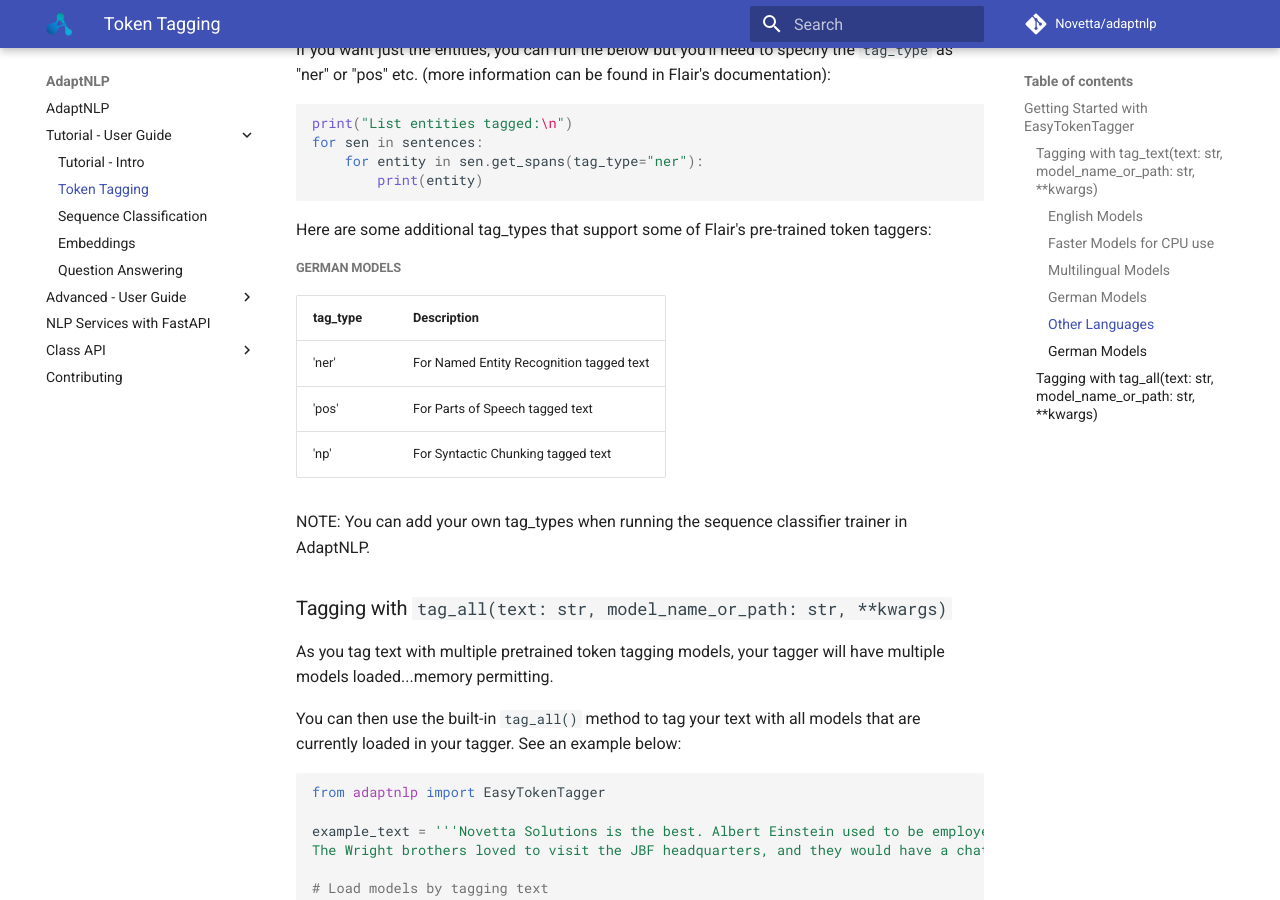
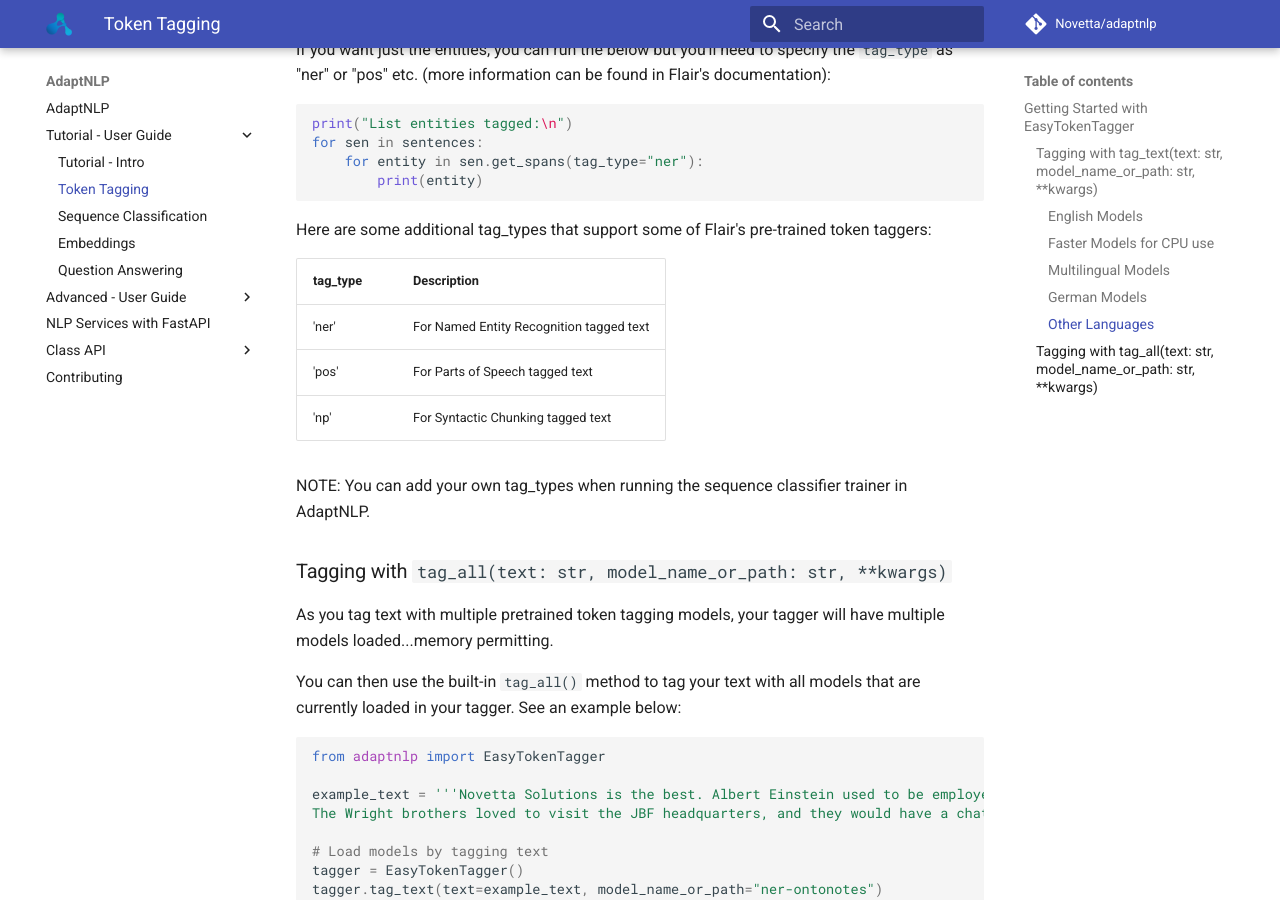
Before and after one commit to mmonnikNov/adaptnlp, an MkDocs documentation site: the page built from docs/tutorial/token-tagging.md, in a window 1280 px wide and 900 px high, scrolled down 3188 px. Built offline with MkDocs 1.6.1 and Material for MkDocs 9.7.7, drawn with Linux system fonts in a browser that asks for light colours; comment, search, counter and statistics services are not loaded.

Commit message:
Remove accidental title for tag_type

````diff
--- a/docs/tutorial/token-tagging.md
+++ b/docs/tutorial/token-tagging.md
@@ -110,7 +110,7 @@ for sen in sentences:
 ```
 
 Here are some additional tag_types that support some of Flair's pre-trained token taggers:
-##### German Models
+
 | tag_type | Description |
 | -------------    | ------------- |
 | 'ner' | For Named Entity Recognition tagged text |
````
